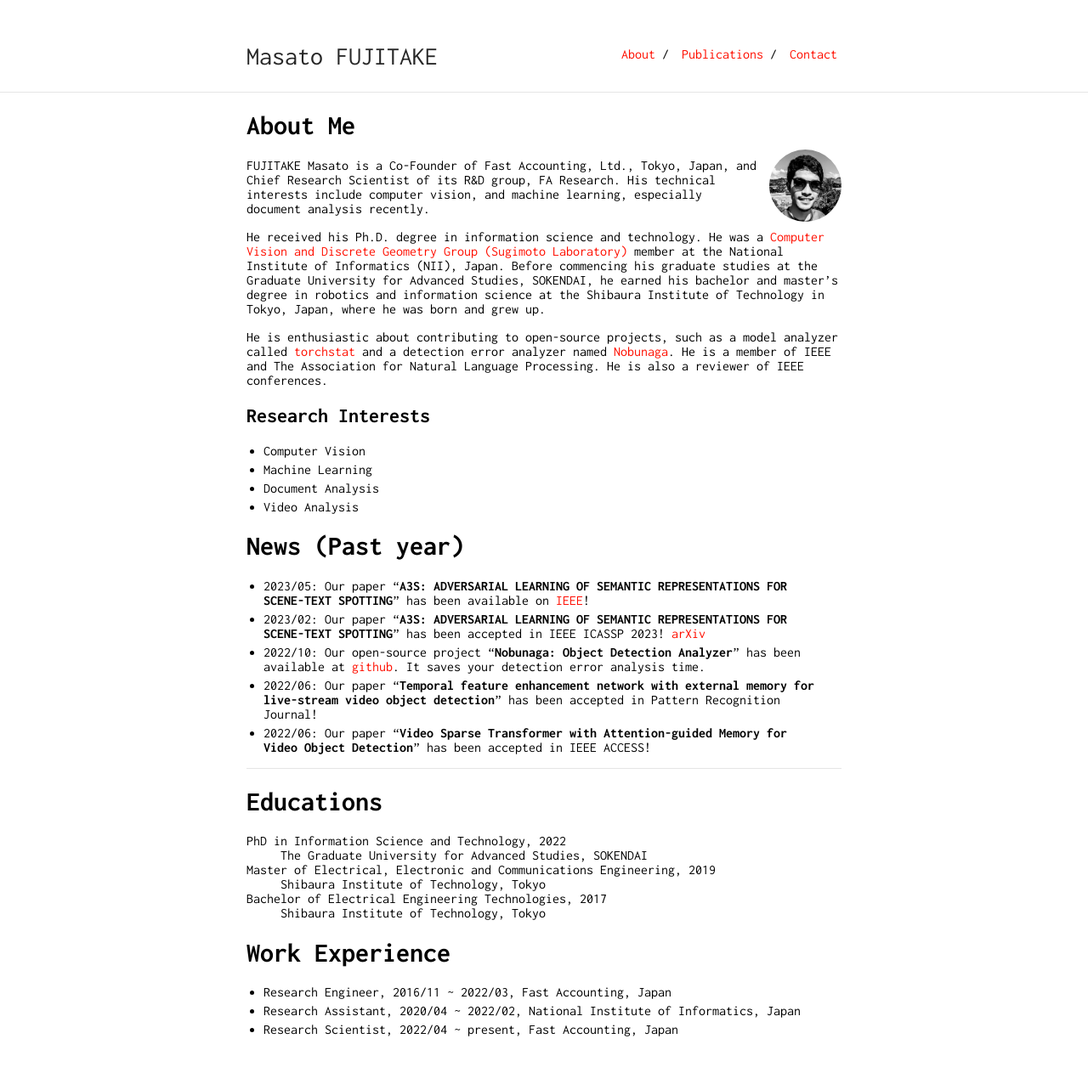
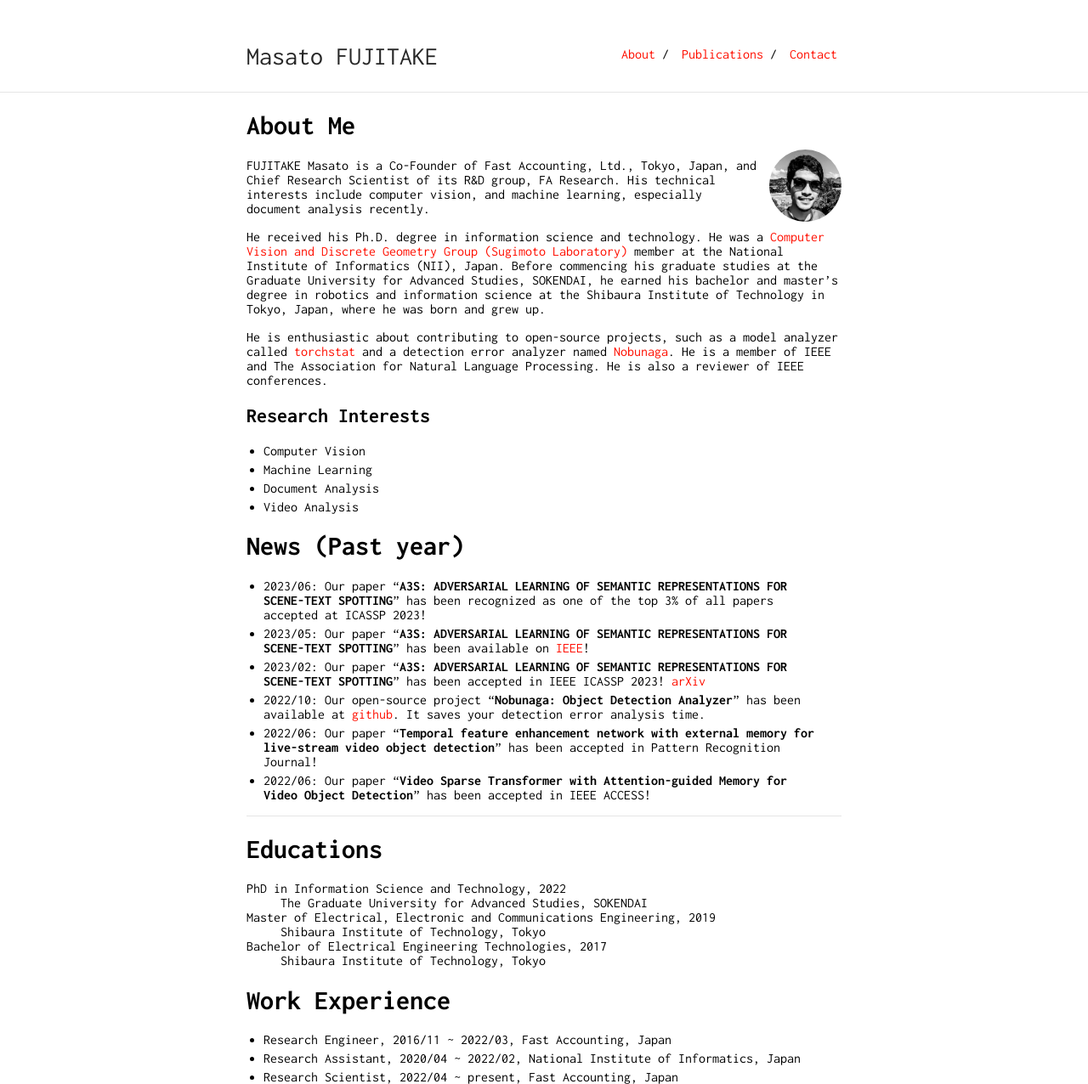
Before and after one commit to Swall0w/Swall0w.github.io, a Jekyll site: the page built from index.md, in a window 1280 px wide. Shown: the whole page at 85% size. Built offline with Jekyll 4.4.1, drawn with Linux system fonts in a browser that asks for light colours; our own code applies the rules of GitHub Pages for plain Markdown files; before the commit the page ends 1220 px from its top, so only the background shows below that.

Commit message:
Update index.md

```diff
--- a/index.md
+++ b/index.md
@@ -28,6 +28,7 @@ He is also a reviewer of IEEE conferences.
 
 
 # News (Past year)
+- 2023/06: Our paper "**A3S: ADVERSARIAL LEARNING OF SEMANTIC REPRESENTATIONS FOR SCENE-TEXT SPOTTING**" has  been recognized as one of the top 3% of all papers accepted at ICASSP 2023!
 - 2023/05: Our paper "**A3S: ADVERSARIAL LEARNING OF SEMANTIC REPRESENTATIONS FOR SCENE-TEXT SPOTTING**" has been available on [IEEE](https://ieeexplore.ieee.org/abstract/document/10096434)!
 - 2023/02: Our paper "**A3S: ADVERSARIAL LEARNING OF SEMANTIC REPRESENTATIONS FOR SCENE-TEXT SPOTTING**" has been accepted in IEEE ICASSP 2023! [arXiv](https://arxiv.org/abs/2302.10641)
 - 2022/10: Our open-source project "**Nobunaga: Object Detection Analyzer**" has been available at [github](https://github.com/FastAccounting/nobunaga). It saves your detection error analysis time.
```
